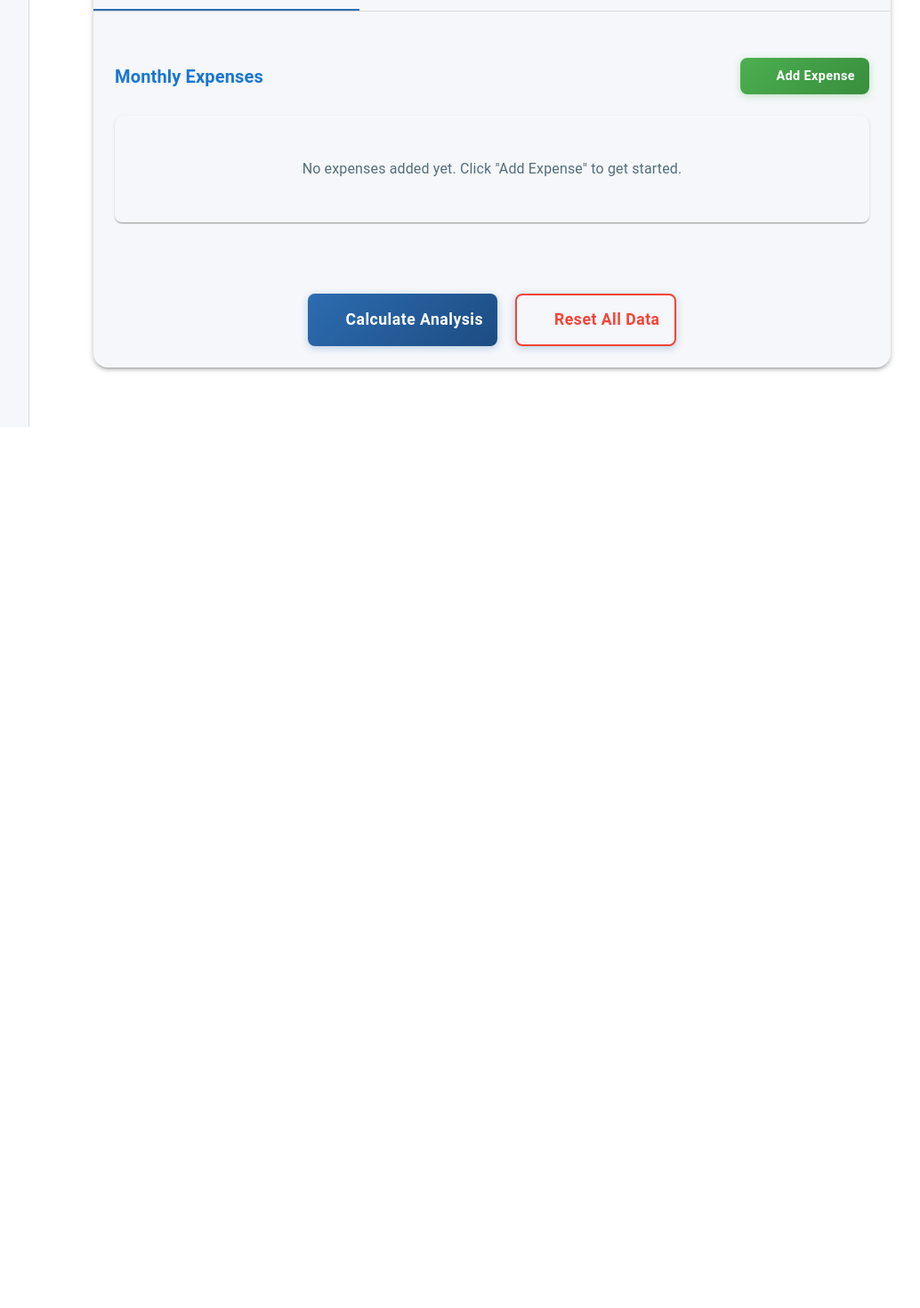
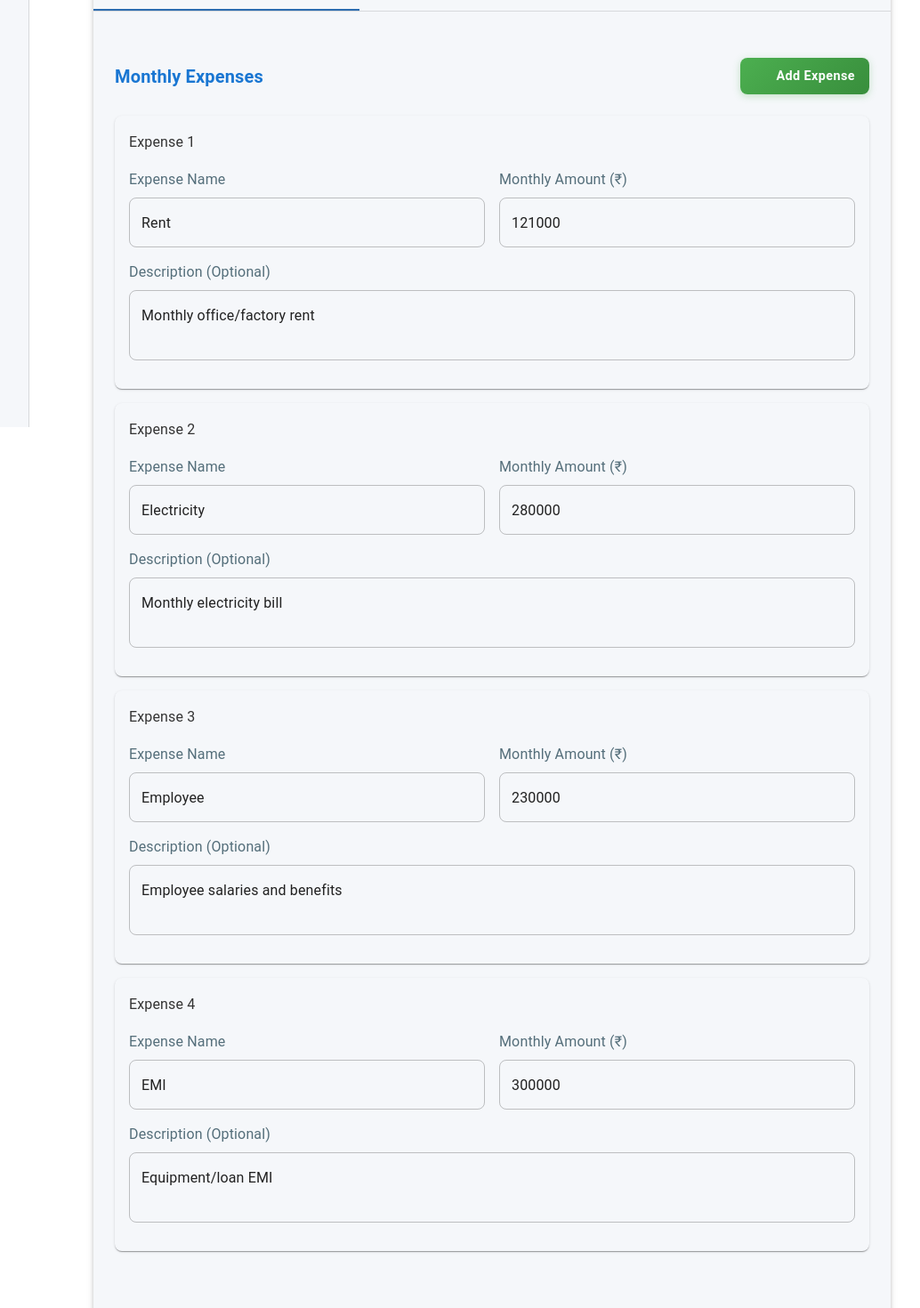
Before and after one commit to vg-aayush-raj/sagun-moulds, a React (Vite) app: page /minimum-sales-support-price in a window 1280 px wide. Shown: the part 320-1790 px from the top of the page at 89% size, without its empty margins (207-1241 px from the left). Before the commit the page ends 800 px from the top, so only its background shows below. Built offline with nearby package versions, Linux system fonts and the light colour scheme; some icons are missing.

Commit message:
feat: Default Values Added

```diff
--- a/src/features/minimum-sales-support-price/schema.ts
+++ b/src/features/minimum-sales-support-price/schema.ts
@@ -33,8 +33,52 @@ export type MinimumSalesSupportPriceFormValues = z.infer<typeof minimumSalesSupp
 
 // Default values
 export const defaultValues: MinimumSalesSupportPriceFormValues = {
-  expenses: [],
-  cupTypes: [],
+  expenses: [
+    {
+      id: '1',
+      name: 'Rent',
+      amount: 121000,
+      description: 'Monthly office/factory rent',
+    },
+    {
+      id: '2',
+      name: 'Electricity',
+      amount: 280000,
+      description: 'Monthly electricity bill',
+    },
+    {
+      id: '3',
+      name: 'Employee',
+      amount: 230000,
+      description: 'Employee salaries and benefits',
+    },
+    {
+      id: '4',
+      name: 'EMI',
+      amount: 300000,
+      description: 'Equipment/loan EMI',
+    },
+  ],
+  cupTypes: [
+    {
+      id: '1',
+      name: 'Delicious 35 ml',
+      monthlyProduction: 2600000,
+      rawMaterialPricePerKg: 131,
+      cupWeightInGrams: 1,
+      sellingPricePerCup: 0.34,
+      description: '35ml disposable cup',
+    },
+    {
+      id: '2',
+      name: 'Delicious 70 ml',
+      monthlyProduction: 2600000,
+      rawMaterialPricePerKg: 131,
+      cupWeightInGrams: 1.5,
+      sellingPricePerCup: 0.48,
+      description: '70ml disposable cup',
+    },
+  ],
 };
 
 // Helper function to create a new expense entry
```
